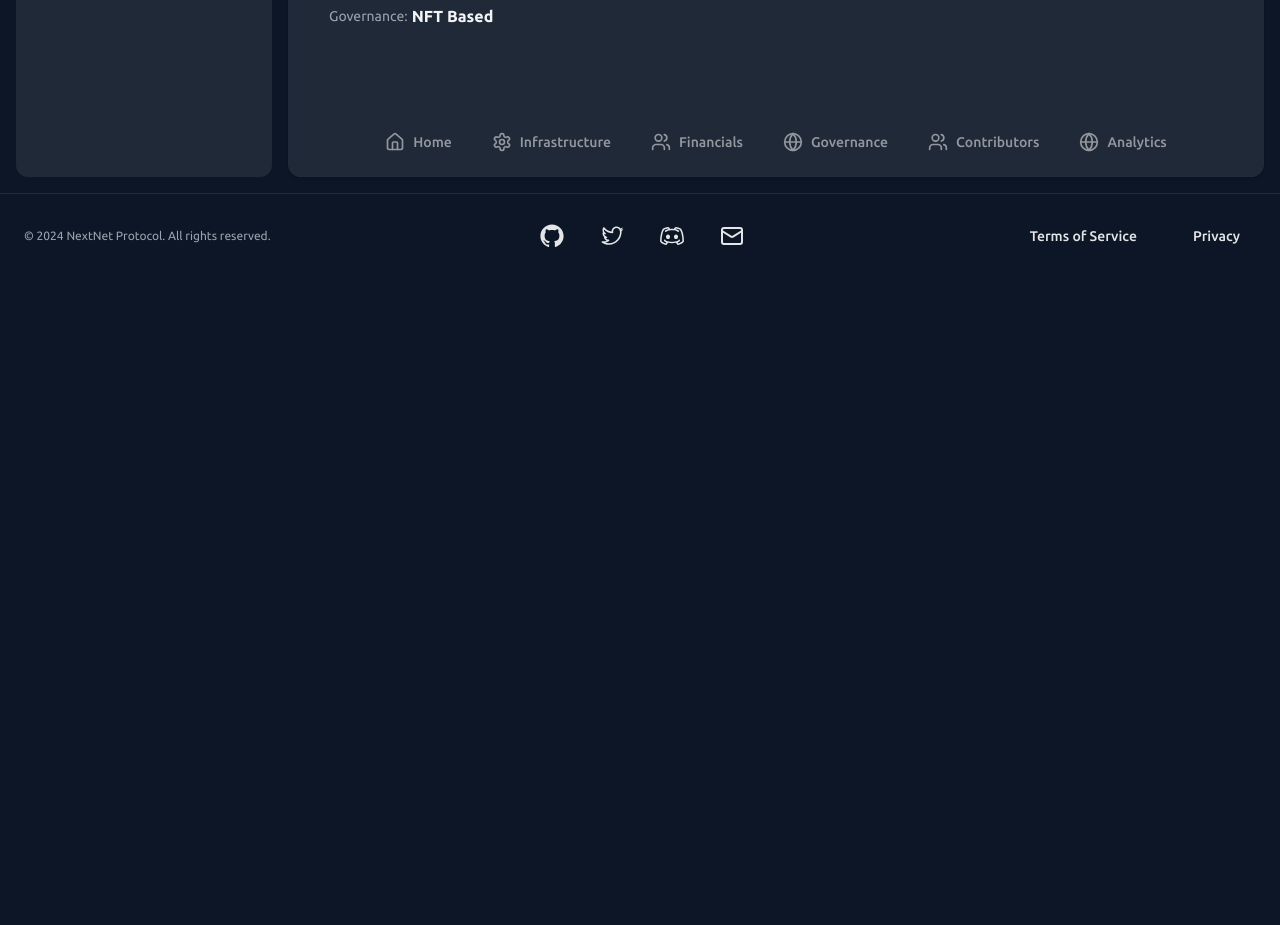
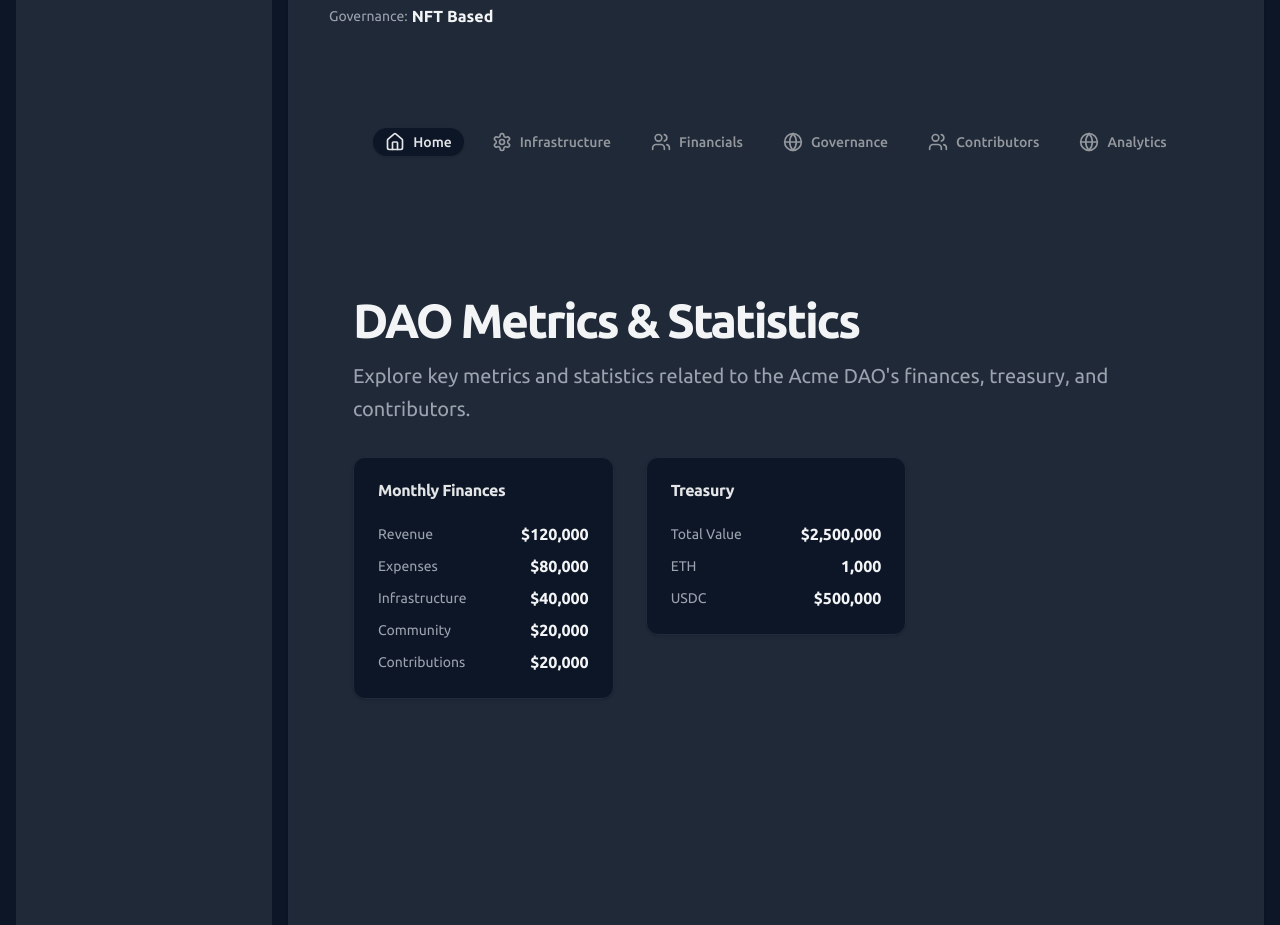
Before and after one commit to nextnet-works/marketing, a React (Vite) app: page /market/1 in a window 1280 px wide. Shown: the part 820-1745 px from the top of the page. Before the commit the page ends 1098 px from the top, so only its background shows below. Built offline with nearby package versions, Linux system fonts and the light colour scheme.

Commit message:
make Home tab show by default

```diff
--- a/src/components/dao/sections/index.tsx
+++ b/src/components/dao/sections/index.tsx
@@ -49,7 +49,7 @@ export const Sections = ({ daoId }: TabsProps) => {
   console.log(daoId);
   return (
     <div className="container px-4 md:px-6">
-      <Tabs defaultValue="home">
+      <Tabs defaultValue="Home" >
         <TabsList className="flex w-full justify-center gap-4">
           {sections.map((section) => (
             <TabsTrigger
```
